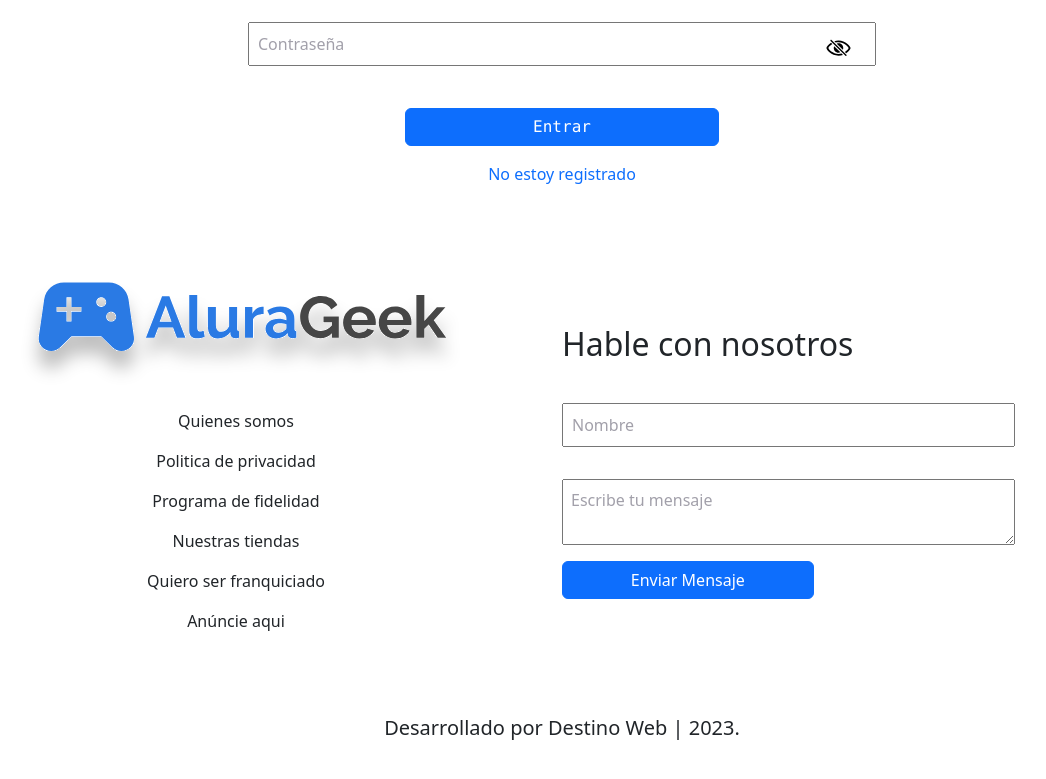
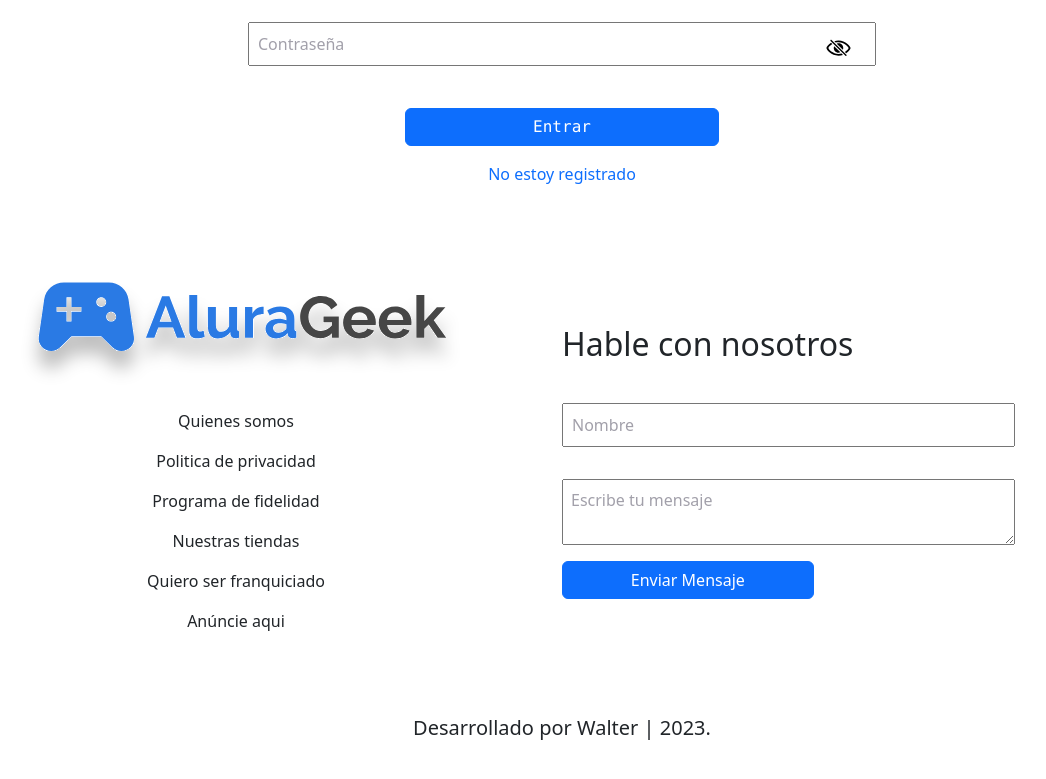
Before and after one commit to waku1044/E-commerce_React, a React (Vite) app: page / in a window 1280 px wide. Shown: the part 444-1223 px from the top of the page, without its empty margins (78-1124 px from the left). Built offline with nearby package versions, Linux system fonts and the light colour scheme.

Commit message:
se agrego footer y se mejoro maquetacion

```diff
--- a/src/assets/components/Articulo.jsx
+++ b/src/assets/components/Articulo.jsx
@@ -17,14 +17,14 @@ const Articulo = (props) => {
     >
       <div className="card "
       style={{width: '15rem',
-      height: '27rem',
+      height: '23rem',
       }}
 
       >
         <img
           src={img}
           alt="producto"
-          style={{height:"200px"}}
+          style={{height:"10rem"}}
           className="producto card-img-top"
         />
         <div className="card-body">
--- a/src/assets/components/Footer.jsx
+++ b/src/assets/components/Footer.jsx
@@ -3,8 +3,8 @@
 const Footer = () => {
     return (
 
-            <footer className="d-flex justify-content-center align-items-center py-3 pb-4">
-                <p className="fs-5 col12">Desarrollado por Destino Web | 2023.</p>
+            <footer className="text-center d-flex justify-content-center align-items-center py-3 pb-4">
+                <p className="fs-5 ">Desarrollado por Walter | 2023.</p>
             </footer>
 
     )
--- a/src/assets/pages/Home.jsx
+++ b/src/assets/pages/Home.jsx
@@ -1,6 +1,7 @@
 import HeaderHome from "../components/HeaderHome";
 import Banner from "../components/Banner";
 import Articulo from "../components/Articulo";
+import Footer from "../components/Footer";
 import { server } from "../components/server/server";
 import { useState, useEffect } from "react";
 
@@ -19,7 +20,7 @@ useEffect(() => {
       <HeaderHome user={localStorage.getItem("user")} buscar={true}/>
       <Banner />
       <h1>Productos</h1>
-      <section className="d-flex flex-wrap  gap-3 px-4 py-4 rounded  "
+      <section className="row d-flex justify-content-around gap-3 px-4 py-4 rounded  "
       style={{background: 'linear-gradient(90deg, rgba(2,0,36,1) 0%, rgba(9,9,121,1) 35%, rgba(0,212,255,1) 100%)'}}
       >
         {products.map((product, index) => (
@@ -30,12 +31,14 @@ useEffect(() => {
             titulo={product.nombre}
             precio={product.precio}
             admin={false}
+            className="col-md-4 col-lg-3 mx-auto"
 
 
           />
         ))}
 
       </section>
+          <Footer />
     </div>
   );
 };
```
